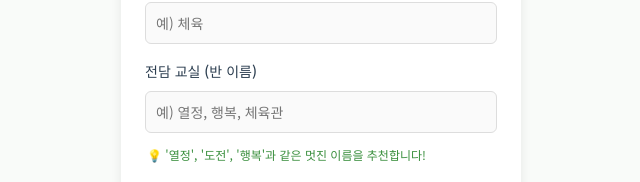
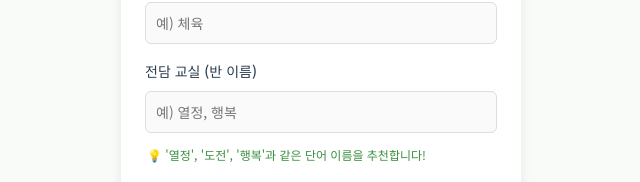
Before and after one commit to KOOthcr/Specialist-Note-for-CLASS, a React (Vite) app in the folder client/: page /signup in a window 1280 px wide. Shown: the part 757-939 px from the top of the page, without its empty margins (319-959 px from the left). Built offline with nearby package versions, Linux system fonts and the light colour scheme; no server answers; a web font is replaced by a local one.

Commit message:
Refine classroom name hints and placeholders for better clarity

```diff
--- a/client/src/components/profile/ProfileEditModal.jsx
+++ b/client/src/components/profile/ProfileEditModal.jsx
@@ -163,11 +163,11 @@ function ProfileEditModal({ isOpen, onClose, onUpdate }) {
               className="auth-input"
               value={roomName}
               onChange={(e) => setRoomName(e.target.value)}
-              placeholder="예) 열정, 행복, 체육관"
+              placeholder="예) 열정, 행복"
               style={{ width: '100%', padding: '10px', border: '1px solid #ddd', borderRadius: '4px', marginTop: '4px' }}
             />
             <p style={{ fontSize: '11px', color: 'var(--color-primary)', marginTop: '4px' }}>
-              💡 '열정', '도전', '행복'과 같은 멋진 이름을 추천합니다!
+              💡 '열정', '도전', '행복'과 같은 단어 이름을 추천합니다!
             </p>
           </div>
 
--- a/client/src/features/auth/SignupPage.jsx
+++ b/client/src/features/auth/SignupPage.jsx
@@ -205,12 +205,12 @@ function SignupPage() {
               id="roomName"
               type="text"
               className="auth-input"
-              placeholder="예) 열정, 행복, 체육관"
+              placeholder="예) 열정, 행복"
               value={roomName}
               onChange={(e) => setRoomName(e.target.value)}
             />
             <p style={{ fontSize: '12px', color: 'var(--color-primary)', marginTop: '4px', marginLeft: '2px' }}>
-              💡 '열정', '도전', '행복'과 같은 멋진 이름을 추천합니다!
+              💡 '열정', '도전', '행복'과 같은 단어 이름을 추천합니다!
             </p>
           </div>
 
```
